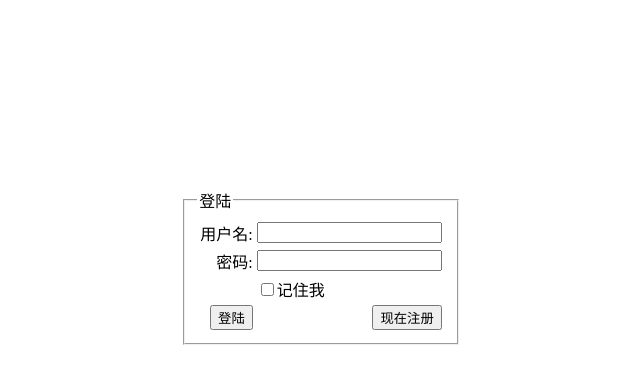
After one commit to xiaochao/experience, a Django app: template templates/login_new.html in a window 1280 px wide. The commit adds this page. Shown: the top 384 px of the page, without its empty margins (319-959 px from the left). Run offline with Django 3.2, Linux system fonts and the light colour scheme; the template is opened without the code that fills it, so the values that code supplies are empty; some libraries are stand-ins or nearby versions.

Commit message:
third commit

```diff
--- a/UserManager/settings.py
+++ b/UserManager/settings.py
@@ -12,7 +12,7 @@ MANAGERS = ADMINS
 DATABASES = {
     'default': {
         'ENGINE': 'django.db.backends.mysql', # Add 'postgresql_psycopg2', 'mysql', 'sqlite3' or 'oracle'.
-        'NAME': 'user',                      # Or path to database file if using sqlite3.
+        'NAME': 'experience',                      # Or path to database file if using sqlite3.
         # The following settings are not used with sqlite3:
         'USER': 'root',
         'PASSWORD': '123456',
--- a/UserManager/urls.py
+++ b/UserManager/urls.py
@@ -1,5 +1,6 @@
 from django.conf.urls import patterns, include, url
 from Manager.views import Registe,Login
+from django.contrib.auth.views import login,logout
 
 # Uncomment the next two lines to enable the admin:
 # from django.contrib import admin
@@ -17,4 +18,6 @@ urlpatterns = patterns('',
     # url(r'^admin/', include(admin.site.urls)),
     url(r'^registe/$', Registe),
     url(r'^login/$', Login),
+    url(r'^account/login/$', login, {'template_name': 'login_new.html'}),
+    url(r'^account/logout/$', logout),
 )
--- /dev/null
+++ b/templates/login_new.html
@@ -0,0 +1,53 @@
+<!DOCTYPE html>
+{% load bootstrap_toolkit %}
+<html>
+<head>
+    <title></title>
+</head>
+{% bootstrap_stylesheet_tag %}
+{% bootstrap_stylesheet_tag "responsive" %}
+<style type="text/css">
+    .center {
+        width: auto;
+        display: table;
+        margin-left: auto;
+        margin-right: auto;
+    }
+    .text-center {
+        text-align: center;
+    }
+</style>
+<body>
+
+     <div class="container">
+        <br><br><br><br><br><br><br><br><br><br>
+         <form action="" method="POST">
+             {% csrf_token %}
+             <div class="center">
+                 <fieldset>
+                     <legend>登陆</legend>
+                     <table>
+                         <tr>
+                             <td align="right">用户名:</td>
+                             <td><input type="text" name="username" /></td>
+                         </tr>
+                         <tr>
+                             <td align="right">密码:</td>
+                             <td><input type="password" name="password" /></td>
+                         </tr>
+                         <tr>
+                             <td></td>
+                             <td><input type="checkbox" name="remeber" />记住我</td>
+                         </tr>
+                         <tr>
+                            <td align="right"><button class="btn" type="submit">登陆</button> </td>
+                            <td align="right"><button class="btn" type="button" onclick="location='../registe'">现在注册</button> </td>
+                        </tr>
+                     </table>
+                 </fieldset>
+             </div>
+         </form>
+     </div>
+
+</body>
+</html>
```
Also changed, not shown: Manager/error.py (added, +10 -0 lines), Manager/forms.py (+16 -2 lines), Manager/views.py (+11 -2 lines), templates/registe.html (+4 -8 lines), 1 other file.
